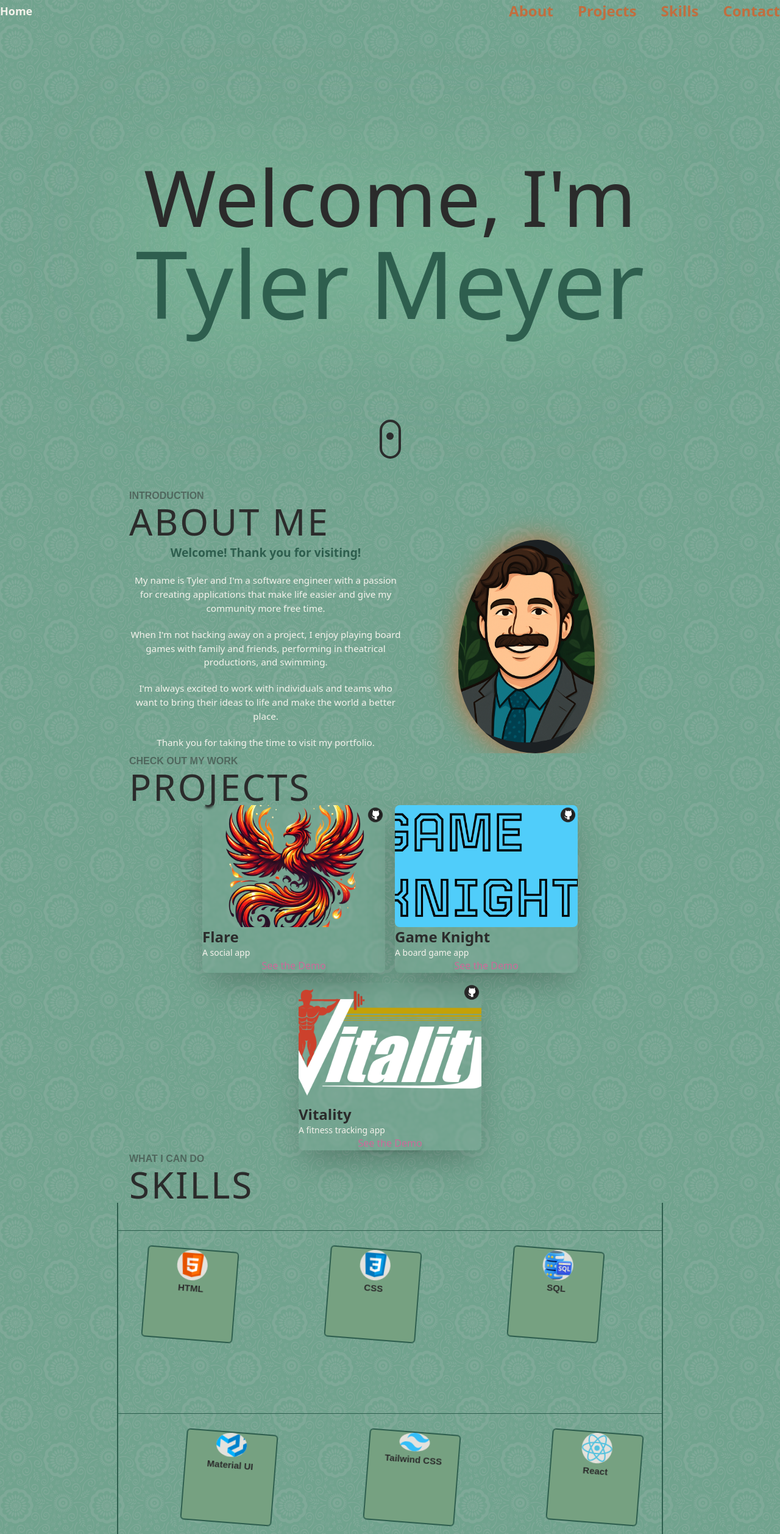
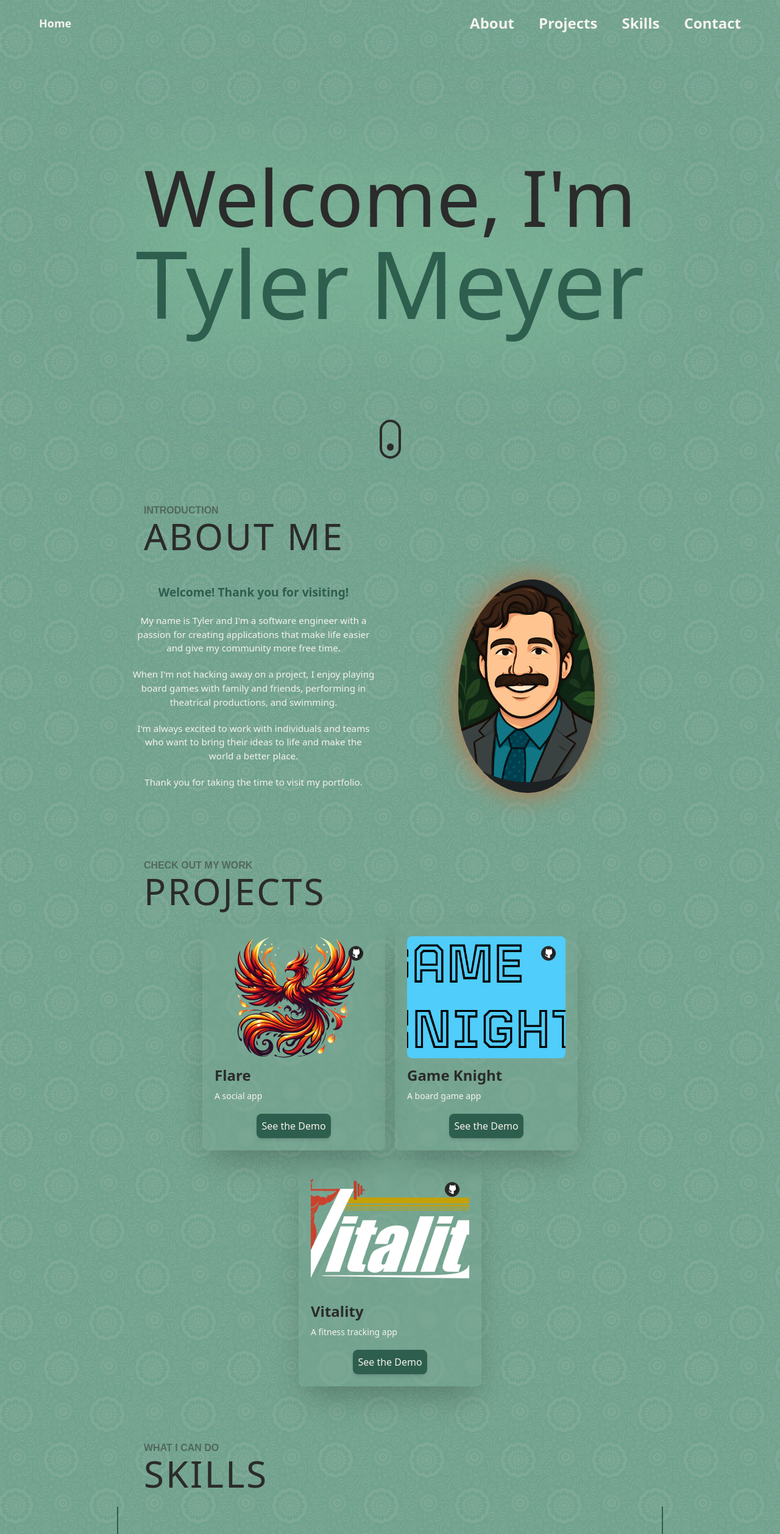
Before and after one commit to tymey/tylermeyer-dev, a Next.js app: page / in a window 1280 px wide. Shown: the top 2515 px of the page at 61% size. Built offline with nearby package versions, Linux system fonts and the light colour scheme; grey boxes are pictures that could not be loaded.

Commit message:
fix(style): Fix padding and spacing issues

```diff
--- a/src/app/globals.css
+++ b/src/app/globals.css
@@ -25,11 +25,8 @@
 } */
 
 * {
-  margin: 0;
-  padding: 0;
   box-sizing: border-box;
   scroll-behavior: smooth;
-
 }
 
 body {
--- a/src/components/ContactForm.tsx
+++ b/src/components/ContactForm.tsx
@@ -1,5 +1,6 @@
 import { useState, SyntheticEvent } from "react";
 import emailjs from "@emailjs/browser";
+import { m } from "motion/react";
 
 import { formInputFields } from "@/constants/constants";
 
@@ -27,7 +28,7 @@ function ContactForm() {
 
     return (
         <div
-            className="justify-center"
+            className="justify-center items-center"
             style={{
                 backgroundImage: "url(../assets/flower.png)",
                 width: "100%",
@@ -37,7 +38,7 @@ function ContactForm() {
         >
             <div>
                 <h2
-                    className="message text-5xl bg-primary-200 p-2 rounded-xl text-primary-600 text-center rounded-br-[0%] relative shadow-2xl"
+                    className="message text-4xl bg-primary-200 p-2 rounded-xl text-primary-600 text-center rounded-br-[0%] relative shadow-2xl"
                 >
                     {`LET'S CONNECT & MAKE IT HAPPEN!`}
                 </h2>
@@ -69,12 +70,18 @@ function ContactForm() {
                             className="p-[0.5em] rounded-xl text-primary-600 bac bg-primary-200"
                             placeholder="Enter your message..."
                             name="message"
+                            rows={5}
                             required
                         ></textarea>
                     </div>
                     <div className="w-full flex justify-center">
-                        <input
-                            className="w-[100px] h-[50px] bg-primary-400 text-primary-600 rounded-xl cursor-pointer hover:bg-primary-500 mb-5"
+                        <m.input
+                            whileHover={{
+                                scale: 1.2,
+                                transition: { duration: 0.2 }
+                            }}
+                            whileTap={{ scale: 0.9 }}
+                            className="w-[100px] h-[50px] bg-primary-400 text-primary-600 rounded-xl cursor-pointer hover:bg-green-900 mb-5"
                             type="submit"
                             value={!isSent ? 'Send' : 'Done!'}
                         />
--- a/src/components/NavBar.tsx
+++ b/src/components/NavBar.tsx
@@ -1,36 +1,39 @@
 import { useState } from "react";
-import Link from "next/link";
+import { useRouter } from "next/navigation";
 import Image from "next/image";
 
 import { navLinks } from "@/constants/constants";
 import { menu, close } from "@/assets";
 
 function NavBar() {
+    const router = useRouter();
+
     const [active, setActive] = useState<string>("");
     const [toggle, setToggle] = useState<boolean>(false);
 
     return (
-        <nav className="sm:px-16 px-6 w-full flex items-center py-5 fixed top-0 z-20 bg-primary">
+        <nav className="w-full flex items-center fixed top-0 z-20 px-6 sm:px-16 py-5">
             <div className="w-full flex justify-between items-center max-w-7xl mx-auto">
-                <Link
-                    href="/"
+                <div
                     className="flex items-center gap-2"
                     onClick={() => {
                         setActive("");
                         window.scrollTo(0, 0);
+                        // Added to show scroll up, then change URL without a jump
+                        setTimeout(() => { router.push("/"); }, 1000);
                     }}
                 >
                     <p className="text-primary-600 text-lg font-bold cursor-pointer flex">
                         Home
                     </p>
-                </Link>
+                </div>
                 <ul className="list-none hidden sm:flex flex-row gap-10"  style={{ color: '#76a181' }}>
                     {navLinks.map(link => (
                         <li
                             key={link.id}
                             className={`${
-                                active === link.title ? "text-primary-600" : "text-contrast-200"
-                                } hover:text-white text-[24px] font-bold cursor-pointer `}
+                                active === link.title ? "text-contrast-400" : "text-primary-600"
+                                } hover:text-contrast-200 text-[24px] font-bold cursor-pointer`}
                             onClick={() => setActive(link.title)}
                         >
                             <a href={`#${link.id}`}>{link.title}</a>
@@ -39,7 +42,7 @@ function NavBar() {
                 </ul>
                 <div className="sm:hidden flex flex-1 justify-end items-center">
                     <Image
-                        className="w-[28ox] h-[28px] pbject-contain cursor-pointer z-20"
+                        className="w-[28px] h-[28px] object-contain cursor-pointer z-20"
                         onClick={() => setToggle(!toggle)}
                         src={toggle ? close.src : menu.src}
                         alt={menu.src}
@@ -49,15 +52,15 @@ function NavBar() {
                     <div
                         className={`${
                             !toggle ? "hidden" : "flex"
-                        } pt-20 p-6 black-gradient absolute top-2 right-0 mx-4 my-2 min-w-[140px] z-10 rounded-xl`}
+                        } p-4 black-gradient absolute top-2 right-0 mx-4 min-w-[140px] z-10 rounded-xl backdrop-blur-xs`}
                     >
                         <ul className="list-none flex justify-end items-start flex-col gap-4">
-                            {navLinks.map(link => (
+                            {navLinks.map((link) => (
                                 <li
                                     key={link.id}
                                     className={`${
-                                        active === link.title ? "text-primary-600" : "text-contrast-200"
-                                        } font-poppins font-medium cursor-pointer text-[16px]`}
+                                        active === link.title ? "text-contrast-400" : "text-primary-600"
+                                        } hover:text-contrast-200 font-poppins font-medium cursor-pointer text-lg`}
                                     onClick={() => {
                                         setActive(link.title);
                                         setToggle(!toggle);
--- a/src/components/ProjectCards.tsx
+++ b/src/components/ProjectCards.tsx
@@ -1,5 +1,5 @@
 import Image from "next/image";
-import { m } from "framer-motion";
+import { m } from "motion/react";
 import Tilt from "react-parallax-tilt";
 import { projects } from "../constants/constants";
 import { githubIcon } from "../assets";
@@ -156,7 +156,7 @@ const ProjectCard = ({
 			<div className="mt-2 flex flex-wrap gap-1"></div>
 			<div className="mt-3 flex justify-center items-center">
 				<a
-                      className="shadow-md shadow-primary p-2 bg-tertiary rounded-lg flex justify-center"
+					className="shadow-md shadow-primary p-2 bg-primary-400 rounded-lg flex justify-center hover:bg-green-900"
 					href={demoLink}
 					target="_blank"
 				>
@@ -170,7 +170,7 @@ const ProjectCard = ({
 
 function ProjectCards() {
     return (
-        <div className="mt-100 flex flex-wrap justify-center gap-4 text-grayscale-50 w-full">
+        <div className="flex flex-wrap justify-center gap-4 text-primary-600 w-full">
             {projects.map((project, index) => (
                 <ProjectCard key={`project-${index}`} index={index} {...project} />
             ))}
--- a/src/components/SkillCards.tsx
+++ b/src/components/SkillCards.tsx
@@ -31,14 +31,14 @@ function SkillCards({ skills }: SkillCardsProps) {
                     >
                         <div className="w-full h-[60px] flex items-center gap-2 p-1 flex-col text-primary-200">
                             <Image
-                                className="h-[100px] flex justify-center items-center w-[100px]  bg-grayscale-25 rounded-[50%] p-1 object-contain"
+                                className="h-[100px] flex justify-center items-center w-[100px] bg-transparent mt-2 object-contain"
                                 src={skill.icon.src}
                                 alt={skill.title}
                                 width={50}
                                 height={50}
                             />
                             <span
-                                className="text-3xl"
+                                className="text-xl"
                                 style={{
                                     fontFamily: "Poppins, sans-serif",
                                     fontWeight: "bold",
--- a/src/components/SocialLinks.tsx
+++ b/src/components/SocialLinks.tsx
@@ -6,7 +6,13 @@ function SocialLinks() {
     return (
         <div className="w-full h-[100px] bg-primary-400 flex justify-center items-center gap-3 p-6">
             {socialLinks.map((social, index) => (
-                <SocialIcon key={`${index} - ${social.network}`} network={social.network} href={social.link} target="_blank" />
+                <SocialIcon
+                    key={`${index} - ${social.network}`}
+                    network={social.network}
+                    href={social.link}
+                    target="_blank"
+                    className="blob bounce"
+                />
             ))}
         </div>
     );
--- a/src/sections/About.tsx
+++ b/src/sections/About.tsx
@@ -12,11 +12,11 @@ function About() {
                     <SectionTitle title="ABOUT ME" subtitle="Introduction" />
                 </div>
                 <div className="w-full flex flex-col-reverse sm:flex-row">
-                    <div className="w-full md:w-[50%] md:h-full flex items-center mt-100">
+                    <div className="w-full md:w-[50%] md:h-full flex items-center">
                         <LazyMotion features={domAnimation} strict>
                             <m.p
                                 initial={{ opacity: 0, x: -350 }}
-                                whileInView={{ opacity: 1, x: 20 }}
+                                whileInView={{ opacity: 1, x: 0 }}
                                 transition={{
                                     duration: 3.5,
                                     type: "spring",
--- a/src/sections/Contact.tsx
+++ b/src/sections/Contact.tsx
@@ -8,7 +8,7 @@ function Contact() {
     return (
         <div
             id="contact"
-            className="w-full overflow-hidden-web flex flex-col items-center justify-center min-h-[800px] xl:w-[70%]"
+            className="w-full overflow-hidden-web flex flex-col items-center justify-center min-h-[800px]"
         >
             <div className="w-full flex flex-col xl:w-[70%]">
                 <div className="w-full">
@@ -19,8 +19,8 @@ function Contact() {
                         <m.div
                             initial={{ x: 200 }}
                             whileInView={{ x: 0 }}
-                            transition={{ duration: 0.6, type: "string" }}
-                            className="w-full sm:w-[90%] md:w-[80%] sm:h-[600px] p-4 flex flex-col sm:flex-row gap-4"
+                            transition={{ duration: 0.6, type: "spring" }}
+                            className="w-full sm:w-[90%] md:w-[80%] sm:h-[100%] p-4 flex flex-col sm:flex-row gap-4"
                         >
                             <ContactForm />
                         </m.div>
```
Lines whose indentation alone changed are shown as unchanged.
